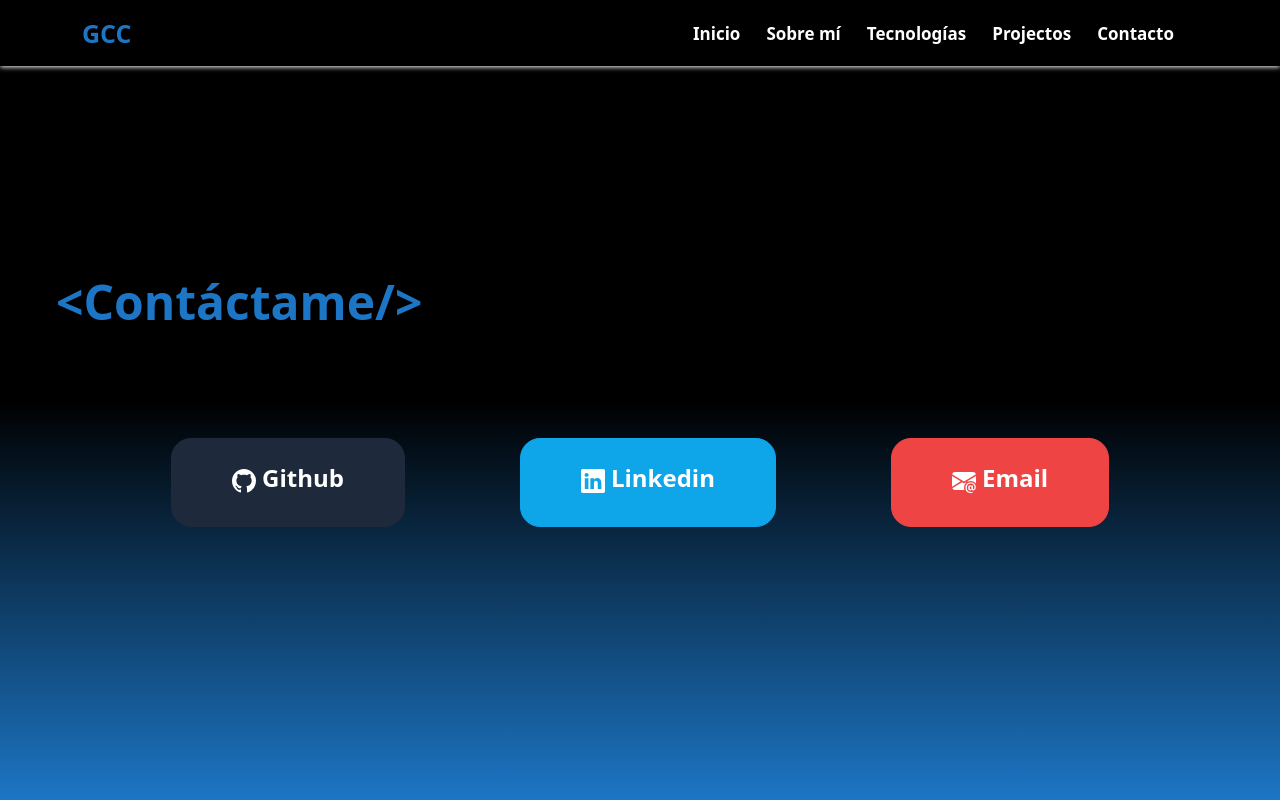
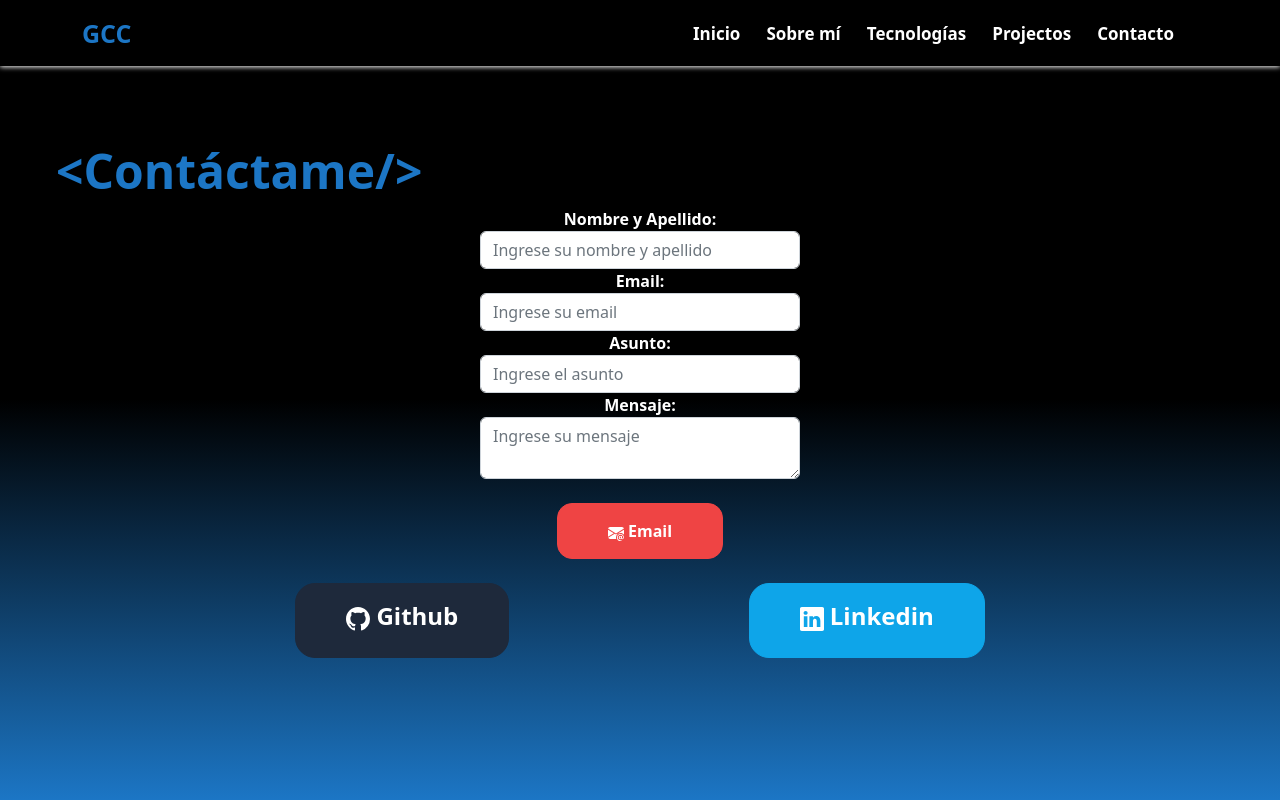
Before and after one commit to gonzccode/portafolio-personal-gonzccode, a React (Create React App) app: page /contactame in a window 1280 px wide. Built offline with nearby package versions, Linux system fonts and the light colour scheme.

Commit message:
Envio de correo

```diff
--- a/package.json
+++ b/package.json
@@ -3,6 +3,7 @@
   "version": "0.1.0",
   "private": true,
   "dependencies": {
+    "@emailjs/browser": "^3.11.0",
     "@testing-library/jest-dom": "^5.16.5",
     "@testing-library/react": "^13.4.0",
     "@testing-library/user-event": "^13.5.0",
--- a/src/assets/scss/styles.scss
+++ b/src/assets/scss/styles.scss
@@ -245,11 +245,27 @@
     justify-content: center;
 }
 
+.informationContact {
+    display: flex;
+    flex-direction: column;
+    justify-content: center;
+    //padding-top: 100px;
+}
+
+.formContact {
+    display: flex;
+    justify-content: center;
+}
+
+.form-control {
+    width: 40vh;
+}
+
 .buttonsContact {
     display: flex;
     flex-direction: row;
     justify-content: space-evenly;
-    padding-top: 100px;
+    //padding-top: 100px;
 }
 
 .buttonGithub {
@@ -257,7 +273,7 @@
     background-color: #1e293b;
     border: 1px solid #1e293b;
     border-radius: 20px;
-    padding: 25px 60px;
+    padding: 18px 50px;
     color: #FFFFFF;
 }
 
@@ -266,7 +282,7 @@
     background-color: #0ea5e9;
     border: 1px solid #0ea5e9;
     border-radius: 20px;
-    padding: 25px 60px;
+    padding: 18px 50px;
     color: #FFFFFF;
 }
 
@@ -274,7 +290,7 @@
     text-decoration: none;
     background-color: #ef4444;
     border: 1px solid #ef4444;
-    border-radius: 20px;
-    padding: 25px 60px;
+    border-radius: 15px;
+    padding: 15px 50px;
     color: #FFFFFF;
 }
--- a/src/components/Contact/contact.js
+++ b/src/components/Contact/contact.js
@@ -4,11 +4,38 @@ import { Link } from 'react-router-dom';
 import { BsLinkedin } from "react-icons/bs";
 import { BsGithub } from "react-icons/bs";
 import { BsEnvelopeAtFill } from "react-icons/bs";
-
-
+import emailjs from '@emailjs/browser';
 
 const Contact = () => {
     const [loading, setLoading] = useState(true);
+
+    const sendEmail = (objContact) => {
+        emailjs.send('service_3xkrcvn','template_j2j3aom', {
+            name: objContact.name,
+            email: objContact.email,
+            subject: objContact.subject,
+            message: objContact.message}
+            , 'uRDOr5vv-7D0oty7x')
+        .then((response) => {
+            console.log('Correo enviado! ', response.status, response.text);
+        }, (err) => {
+                console.log('Correo fallido...', err);
+        });
+    }
+
+    function submitEmail(e) {
+        e.preventDefault();
+        sendEmail({
+            name: e.target.name.value,
+            email: e.target.email.value,
+            subject: e.target.subject.value,
+            message: e.target.message.value
+        })
+        e.target.name.value = null
+        e.target.email.value = null
+        e.target.subject.value = null
+        e.target.message.value = null
+    };
 
     useEffect (() => {
         setLoading(true)
@@ -31,6 +58,32 @@ const Contact = () => {
                         &lt;Contáctame/&gt;
                         </strong>
                     </h3>
+                    <div className='informationContact'>
+                        <div className='formContact'>
+                            <form id='formEmail' onSubmit={submitEmail}>
+                                <label htmlFor='name'>
+                                    <strong>Nombre y Apellido:</strong>
+                                </label>
+                                <input type='text' className='form-control' id='name' placeholder='Ingrese su nombre y apellido' required/>
+                                <label htmlFor='email'>
+                                    <strong>Email:</strong>
+                                </label>
+                                <input type='email' className='form-control' id='email' placeholder='Ingrese su email' required/>
+                                <label htmlFor='subject'>
+                                    <strong>Asunto:</strong>
+                                </label>
+                                <input type='text' className='form-control' id='subject' placeholder='Ingrese el asunto' required/>
+                                <label htmlFor='message'>
+                                    <strong>Mensaje:</strong>
+                                </label>
+                                <textarea type='text' className='form-control' id='message' placeholder='Ingrese su mensaje' required></textarea><br/>
+                                <button className='buttonEmail' type='submit'>
+                                    <strong>
+                                        <BsEnvelopeAtFill/>  Email
+                                    </strong>
+                                </button>
+                            </form>
+                        </div><br/>
                         <div className='buttonsContact'>
                             <Link className='buttonGithub' to={'https://github.com/gonzccode'} target='_blank'>
                                 <h4>
@@ -46,13 +99,14 @@ const Contact = () => {
                                     </strong>
                                 </h4>
                             </Link>
-                        <Link className='buttonEmail' to={'mailto:canazacupegonzalo@gmail.com'}>
+                            {/* <Link className='buttonEmail' to={'mailto:canazacupegonzalo@gmail.com'}>
                                 <h4>
                                     <strong>
                                         <BsEnvelopeAtFill/>  Email
                                     </strong>
                                 </h4>
-                        </Link>
+                            </Link> */}
+                        </div>
                     </div>
                 </div>
             }
```
Also changed, not shown: 1 other file (tests, documents, lock files or other folders). Lines whose indentation alone changed are shown as unchanged.
